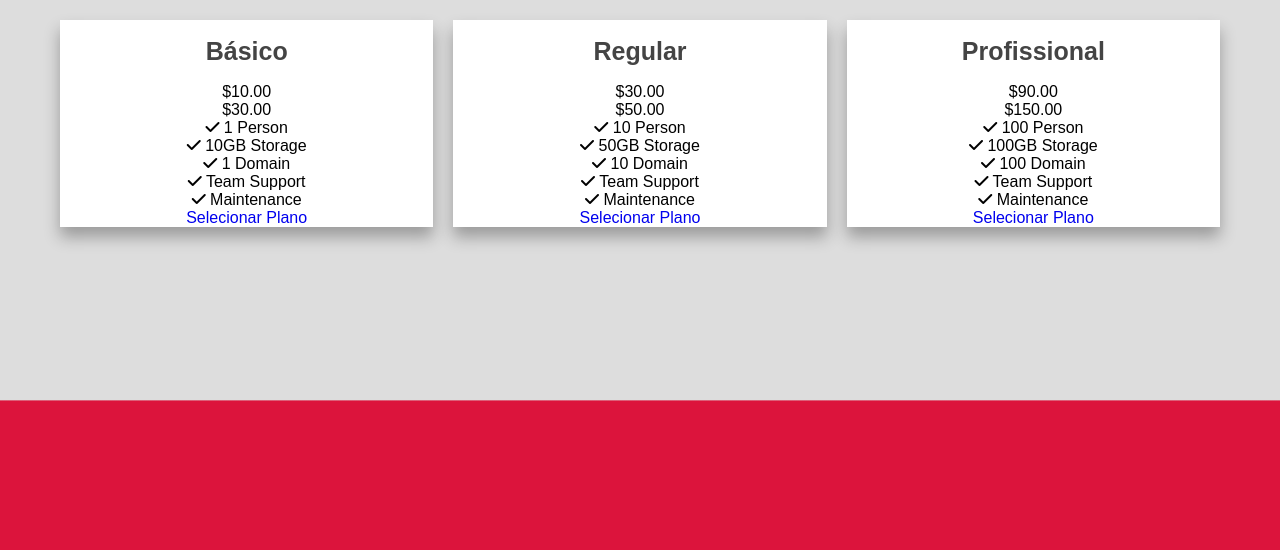
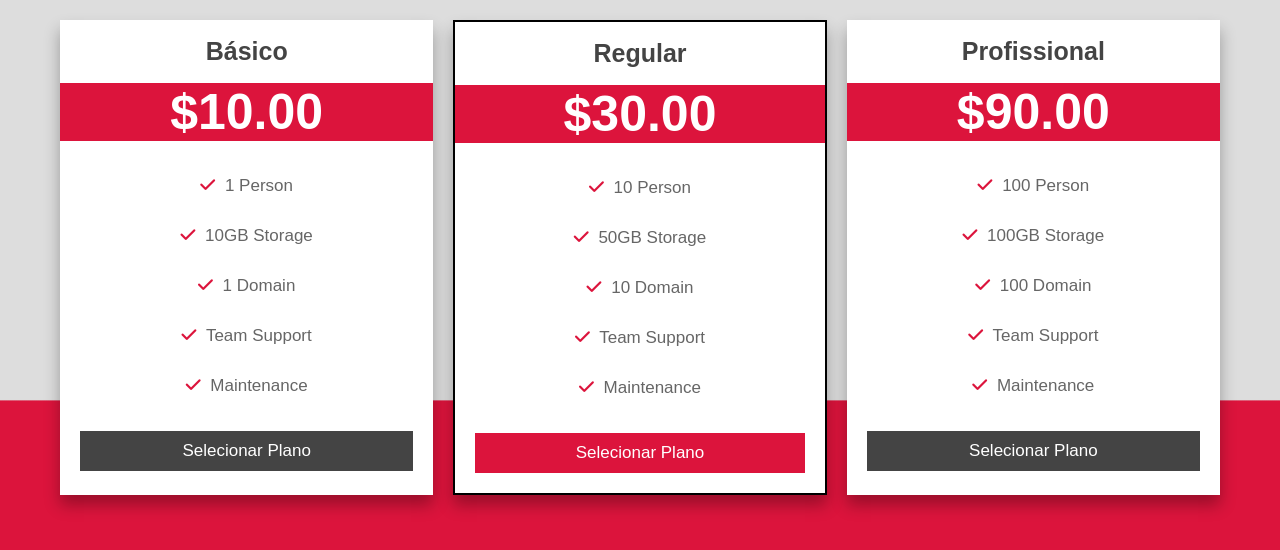
Before and after one commit to igor-wp/tabela-de-precos, a plain HTML site: page index.html in a window 1280 px wide. Drawn offline with Linux system fonts and the light colour scheme; a web font is replaced by a local one.

Commit message:
Alterações css

```diff
--- a/style.css
+++ b/style.css
@@ -28,8 +28,57 @@
     box-shadow: 0 10px 15px rgba(0,0,0,.3);
 }
 
+.container .box-container .box:nth-child(2){
+    border: 2px solid #000;
+}
+.container .box-container .box:nth-child(2) .btn{
+    background: crimson;
+}
+.container .box-container .box:nth-child(2) .btn:hover{
+    background: #444;
+}
+
 .container .box-container .box h3{
     font-size: 25px;
     padding: 17px 0;
     color: #444;
 }
+
+.container .box-container .box .price{
+    color: #fff;
+    background: crimson;
+    font-weight: bolder;
+    font-size: 50px;
+}
+
+.container .box-container .box .price.year{
+    display: none;
+}
+
+.container .box-container .box .list{
+    margin: 20px 0;
+}
+
+.container .box-container .box .list p{
+    padding: 15px 0;
+    font-size: 17px;
+    color: #666;
+}
+
+.container .box-container .box .list p i{
+    padding-right: 5px;
+    color: crimson;
+}
+
+.container .box-container .box .btn{
+    margin: 20px;
+    display: block;
+    font-size: 17px;
+    background: #444;
+    color: #fff;
+    padding: 10px;
+
+}
+.container .box-container .box .btn:hover{
+    background:crimson
+}
```
